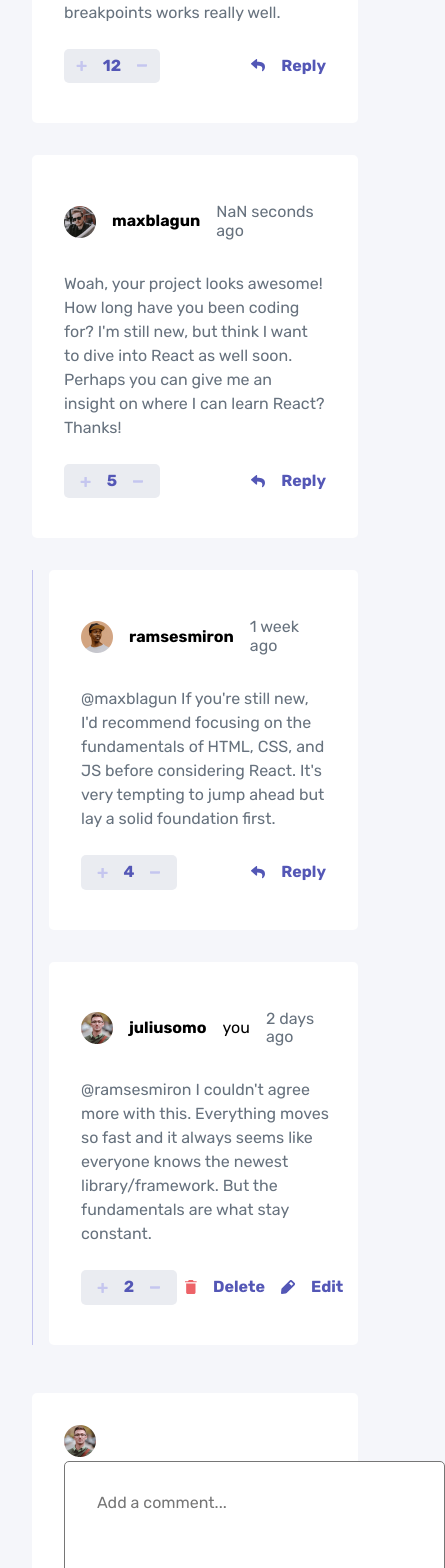
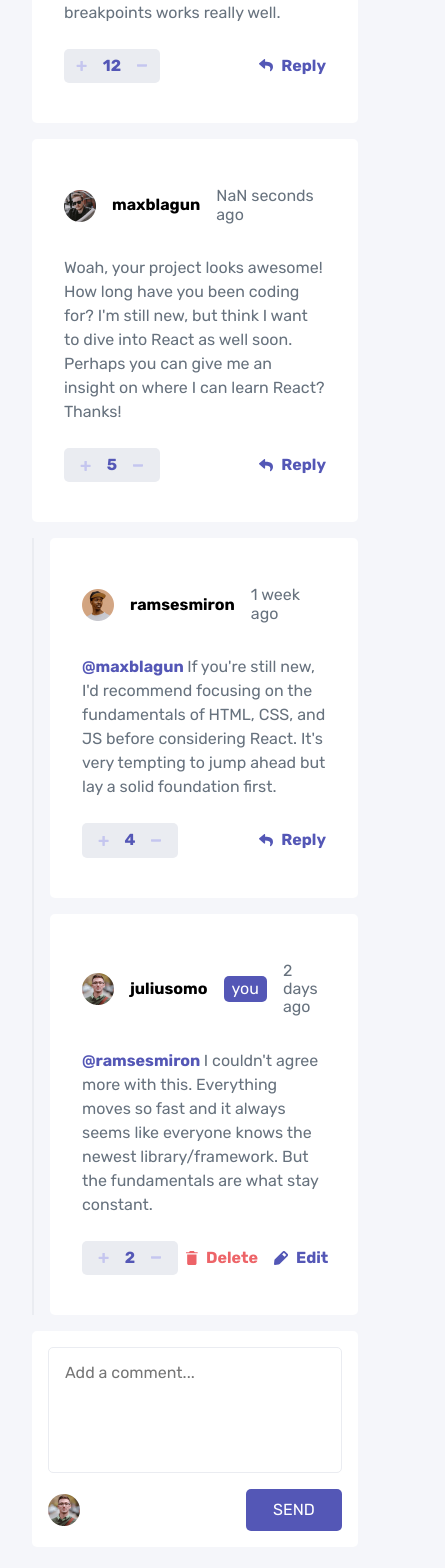
Before and after one commit to alexander-hergert/Interactive-comments-section, a React (Vite) app: page / in a window 390 px wide. Shown: the part 300-1868 px from the top of the page, 445 px wide, since content can reach past the window. Built offline with nearby package versions, Linux system fonts and the light colour scheme.

Commit message:
Add update button and make mobile styles look closer to the design.

```diff
--- a/public/assets/styles/style.css
+++ b/public/assets/styles/style.css
@@ -23,6 +23,10 @@ body {
   background-color: var(--very-light-gray);
 }
 
+button {
+  cursor: pointer;
+}
+
 .attribution {
   font-size: 11px;
   text-align: center;
--- a/src/components/Comment.jsx
+++ b/src/components/Comment.jsx
@@ -8,7 +8,7 @@ import Modal from "./Modal";
 
 /***************** STYLES ******************/
 const CommentStyles = styled.section`
-  margin-bottom: 2rem;
+  margin-bottom: 1rem;
   padding: 2rem;
   background-color: white;
   border-radius: 5px;
@@ -30,6 +30,10 @@ const CommentStyles = styled.section`
     width: 6rem;
     color: hsl(238, 40%, 52%);
     font-weight: bold;
+
+    input:hover {
+      filter: invert(100%);
+    }
   }
   .name {
     grid-area: name;
@@ -54,6 +58,21 @@ const CommentStyles = styled.section`
     gap: 1rem;
     color: hsl(238, 40%, 52%);
     font-weight: bold;
+
+    div {
+      display: flex;
+      align-items: center;
+      gap: 0.5rem;
+      cursor: pointer;
+    }
+
+    div:hover {
+      opacity: 70%;
+    }
+
+    .delete {
+      color: hsl(358, 79%, 66%);
+    }
   }
   .text {
     grid-area: text;
@@ -61,6 +80,38 @@ const CommentStyles = styled.section`
       color: hsl(211, 10%, 45%);
       line-height: 1.5;
     }
+    button {
+      background-color: hsl(238, 40%, 52%);
+      color: white;
+      border: none;
+      padding: 1rem 1.5rem;
+      border-radius: 10px;
+      float: right;
+    }
+    button:hover {
+      opacity: 70%;
+    }
+  }
+
+  textarea {
+    width: 100%;
+    border-radius: 10px;
+    padding: 1rem;
+    line-height: 1.5;
+    margin-bottom: 1rem;
+    resize: none;
+  }
+
+  textarea:focus {
+    border: 1px solid hsl(238, 40%, 52%);
+    outline: none;
+  }
+
+  .you {
+    background-color: hsl(238, 40%, 52%);
+    color: white;
+    border-radius: 5px;
+    padding: 0.25rem 0.5rem;
   }
 
   //DESKTOP
@@ -155,43 +206,39 @@ const Comment = ({ item }) => {
         <div className="name">
           <img src={user.image.png} alt="avatar" />
           <p>{user.username}</p>
-          {isUser && <p>you</p>}
+          {isUser && <p className="you">you</p>}
           <p>{getPostingTime(createdAt)}</p>
         </div>
         {isUser ? (
           <div className="action">
-            <input
-              type="image"
-              src="/assets/images/icon-delete.svg"
-              onClick={handleDelete}
-            />
-            <p>Delete</p>
-            <input
-              type="image"
-              src="/assets/images/icon-edit.svg"
-              onClick={handleEdit}
-            />
+            <div onClick={handleDelete}>
+              <input type="image" src="/assets/images/icon-delete.svg" />
+              <p className="delete">Delete</p>
+            </div>
+            <div onClick={handleEdit}>
+              <input type="image" src="/assets/images/icon-edit.svg" />
               <p>Edit</p>
+            </div>
           </div>
         ) : (
           <div className="action">
-            <input
-              type="image"
-              src="/assets/images/icon-reply.svg"
-              onClick={handleToggle}
-            />
+            <div onClick={handleToggle}>
+              <input type="image" src="/assets/images/icon-reply.svg" />
               <p>Reply</p>
+            </div>
           </div>
         )}
         <div className="text">
           {!isEdit && <p>{`${content}`}</p>}
           {isEdit && (
+            <>
               <textarea
-              cols="60"
                 rows="5"
                 defaultValue={content}
                 onChange={handleOnChange}
               ></textarea>
+              <button onClick={handleEdit}>UPDATE</button>
+            </>
           )}
         </div>
       </CommentStyles>
--- a/src/components/CreateNewComment.jsx
+++ b/src/components/CreateNewComment.jsx
@@ -7,22 +7,36 @@ import { useGlobalContext } from "../context";
 const CreateStyles = styled.div`
   border-radius: 5px;
   background-color: white;
-  padding: 2rem;
-  margin-top: 3rem;
-  display: grid;
-  grid-template:
-    "textarea textarea"
-    "image button";
+  padding: 1rem;
+  margin-top: 1rem;
+
+  form {
+    display: grid;
+    grid-template-areas:
+      "textarea textarea"
+      "image button";
+    align-items: center;
+  }
 
   img {
     grid-area: image;
     width: 2rem;
+    justify-self: start;
   }
 
   textarea {
-    padding: 2rem;
+    padding: 1rem;
     border-radius: 5px;
     grid-area: textarea;
+    width: 100%;
+    resize: none;
+    margin-bottom: 1rem;
+    border-color: hsl(223, 19%, 93%);
+  }
+
+  textarea:focus {
+    border: 1px solid hsl(238, 40%, 52%);
+    outline: none;
   }
 
   button {
@@ -32,6 +46,8 @@ const CreateStyles = styled.div`
     border: none;
     border-radius: 5px;
     grid-area: button;
+    padding: 0.75rem 1rem;
+    justify-self: end;
   }
 
   //DESKTOP
@@ -80,8 +96,7 @@ const CreateNewComment = () => {
         <textarea
           name="new comment"
           id="new comment"
-          cols="30"
-          rows="10"
+          rows="5"
           placeholder="Add a comment..."
           aria-label="new comment"
         ></textarea>
--- a/src/components/Replies.jsx
+++ b/src/components/Replies.jsx
@@ -5,7 +5,7 @@ import { styled } from "styled-components";
 /***************** STYLES ******************/
 const RepliesStyles = styled.section`
   //margin-left: 2.5rem;
-  border-left: 1px solid hsl(239, 57%, 85%);
+  border-left: 2px solid hsl(223, 19%, 93%);
   padding-left: 1rem;
 `;
 /***************** COMPONENT ******************/
--- a/src/components/Reply.jsx
+++ b/src/components/Reply.jsx
@@ -6,7 +6,7 @@ import Modal from "./Modal";
 
 /***************** STYLES ******************/
 const ReplyStyles = styled.div`
-  margin-bottom: 2rem;
+  margin-bottom: 1rem;
   padding: 2rem;
   background-color: white;
   border-radius: 5px;
@@ -28,6 +28,10 @@ const ReplyStyles = styled.div`
     width: 6rem;
     color: hsl(238, 40%, 52%);
     font-weight: bold;
+
+    input:hover {
+      filter: invert(100%);
+    }
   }
   .name {
     grid-area: name;
@@ -52,6 +56,21 @@ const ReplyStyles = styled.div`
     gap: 1rem;
     color: hsl(238, 40%, 52%);
     font-weight: bold;
+
+    div {
+      display: flex;
+      align-items: center;
+      gap: 0.5rem;
+      cursor: pointer;
+    }
+
+    div:hover {
+      opacity: 70%;
+    }
+
+    .delete {
+      color: hsl(358, 79%, 66%);
+    }
   }
   .text {
     grid-area: text;
@@ -59,6 +78,43 @@ const ReplyStyles = styled.div`
       color: hsl(211, 10%, 45%);
       line-height: 1.5;
     }
+    button {
+      background-color: hsl(238, 40%, 52%);
+      color: white;
+      border: none;
+      padding: 1rem 1.5rem;
+      border-radius: 10px;
+      float: right;
+    }
+    button:hover {
+      opacity: 70%;
+    }
+  }
+
+  textarea {
+    width: 100%;
+    border-radius: 10px;
+    padding: 1rem;
+    line-height: 1.5;
+    margin-bottom: 1rem;
+    resize: none;
+  }
+
+  textarea:focus {
+    border: 1px solid hsl(238, 40%, 52%);
+    outline: none;
+  }
+
+  .you {
+    background-color: hsl(238, 40%, 52%);
+    color: white;
+    border-radius: 5px;
+    padding: 0.25rem 0.5rem;
+  }
+
+  .replying-to {
+    color: hsl(238, 40%, 52%);
+    font-weight: bold;
   }
 
   //DESKTOP
@@ -153,43 +209,44 @@ const Reply = ({ item }) => {
         <div className="name">
           <img src={user.image.png} alt="avatar" />
           <p>{user.username}</p>
-          {isUser && <p>you</p>}
+          {isUser && <p className="you">you</p>}
           <p>{createdAt}</p>
         </div>
         {isUser ? (
           <div className="action">
-            <input
-              type="image"
-              src="/assets/images/icon-delete.svg"
-              onClick={handleDelete}
-            />
-            <p>Delete</p>
-            <input
-              type="image"
-              src="/assets/images/icon-edit.svg"
-              onClick={handleEdit}
-            />
+            <div onClick={handleDelete}>
+              <input type="image" src="/assets/images/icon-delete.svg" />
+              <p className="delete">Delete</p>
+            </div>
+            <div onClick={handleEdit}>
+              <input type="image" src="/assets/images/icon-edit.svg" />
               <p>Edit</p>
+            </div>
           </div>
         ) : (
           <div className="action">
-            <input
-              type="image"
-              src="/assets/images/icon-reply.svg"
-              onClick={handleToggle}
-            />
+            <div onClick={handleToggle}>
+              <input type="image" src="/assets/images/icon-reply.svg" />
               <p>Reply</p>
+            </div>
           </div>
         )}
         <div className="text">
-          {!isEdit && <p>{`@${replyingTo} ${content}`}</p>}
+          {!isEdit && (
+            <p>
+              <span className="replying-to">{`@${replyingTo} `}</span>
+              {`${content}`}
+            </p>
+          )}
           {isEdit && (
+            <>
               <textarea
-              cols="60"
                 rows="5"
                 defaultValue={content}
                 onChange={handleOnChange}
               ></textarea>
+              <button onClick={handleEdit}>UPDATE</button>
+            </>
           )}
         </div>
       </ReplyStyles>
--- a/src/components/ReplyForm.jsx
+++ b/src/components/ReplyForm.jsx
@@ -8,21 +8,35 @@ const CreateStyles = styled.div`
   border-radius: 5px;
   background-color: white;
   padding: 2rem;
-  margin: 3rem 0;
-  display: grid;
-  grid-template:
-    "textarea textarea"
-    "image button";
+  margin: 1rem 0;
+
+  form {
+    display: grid;
+    grid-template-areas:
+      "textarea textarea"
+      "image button";
+    align-items: center;
+  }
 
   img {
     grid-area: image;
     width: 2rem;
+    justify-self: start;
   }
 
   textarea {
-    padding: 2rem;
+    padding: 1rem;
     border-radius: 5px;
     grid-area: textarea;
+    width: 100%;
+    resize: none;
+    margin-bottom: 1rem;
+    border-color: hsl(223, 19%, 93%);
+  }
+
+  textarea:focus {
+    border: 1px solid hsl(238, 40%, 52%);
+    outline: none;
   }
 
   button {
@@ -32,6 +46,9 @@ const CreateStyles = styled.div`
     border: none;
     border-radius: 5px;
     grid-area: button;
+    padding: 0.75rem 1rem;
+    padding: 0.75rem 1rem;
+    justify-self: end;
   }
 
   //DESKTOP
@@ -95,8 +112,7 @@ const ReplyForm = ({ commentId, handleToggle }) => {
         <textarea
           name="new comment"
           id="new comment"
-          cols="30"
-          rows="10"
+          rows="5"
           placeholder="Add a comment..."
           aria-label="new comment"
         ></textarea>
--- a/src/reducer.js
+++ b/src/reducer.js
@@ -179,11 +179,6 @@ export const reducer = (state, action) => {
           replies: comment.replies.filter((reply) => deleteId !== reply.id),
         }))
         .filter((comment) => deleteId !== comment.id);
-
-      console.log({
-        ...state,
-        comments: newDeleteComments,
-      });
       return {
         ...state,
         comments: newDeleteComments,
```
Lines whose indentation alone changed are shown as unchanged.
